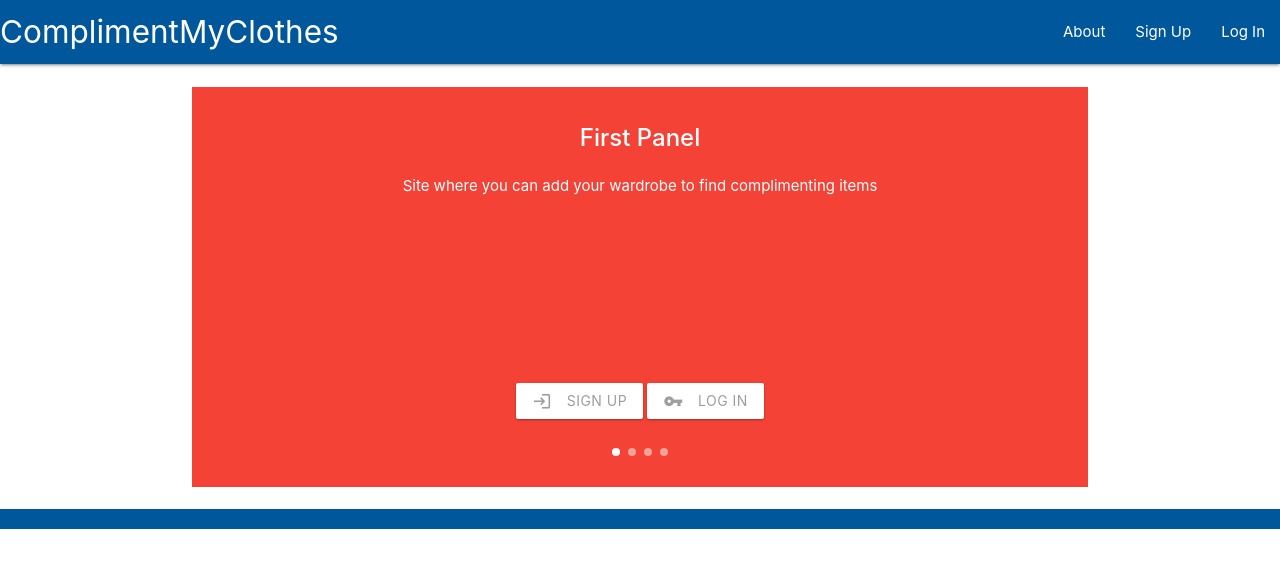
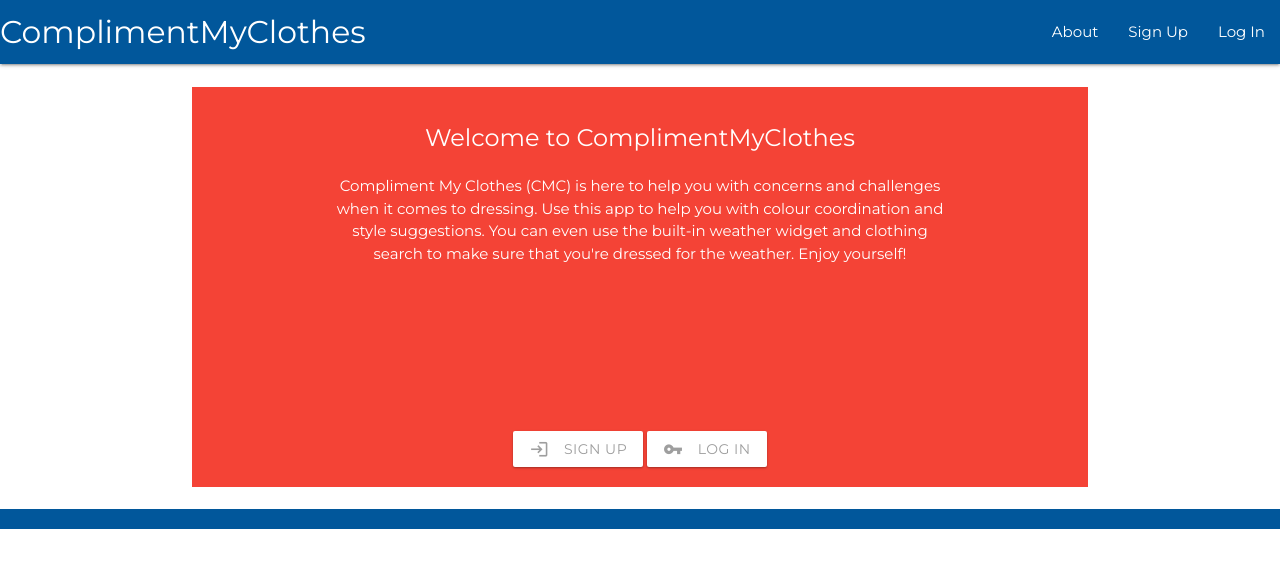
Before and after one commit to calmlb/ComplimentMyClothes, a Django app: page / in a window 1280 px wide. Shown: the top 568 px of the page. Run offline with Django 3.2, Linux system fonts and the light colour scheme; data that the repository does not hold is empty.

Commit message:
fix styles. add new font

```diff
--- a/main_app/static/css/style.css
+++ b/main_app/static/css/style.css
@@ -1,6 +1,16 @@
+body {
+  font-family: 'Montserrat', sans-serif;
+}
+
 .pass {
   display: flex;
   justify-content: space-evenly;
+}
+
+.banner {
+  display: flex;
+  justify-content: flex-start;
+  flex-direction: column;
 }
 
 .fullCircle-green {
--- a/main_app/templates/about.html
+++ b/main_app/templates/about.html
@@ -4,6 +4,6 @@
 <h1>About ComplimentMyClothes</h1>
 <hr />
 <p>Compliment My Clothes (CMC) is here to help you with concerns and challenges when it comes to dressing. From colour coordination to specifically matching tops, bottoms, or outfits together, dressing consultations are on the rise. Use the app to help you with colour coordination and style suggestions. You can even use the built-in weather widget and clothing search to make sure that you're dressed for the weather. Enjoy yourself!</p>
-<p>Made by Eric, Jasnoor and Hadi.</p>
+<p>Made with <span style="color: #e25555;">&#9829;</span> by the developer team Eric, Jasnoor and Hadi & the design team Hannah and Michelle.</p>
 
 {% endblock %}
--- a/main_app/templates/base.html
+++ b/main_app/templates/base.html
@@ -6,15 +6,14 @@
   <meta charset="UTF-8">
   <meta name="viewport" content="width=device-width, initial-scale=1.0">
   <meta http-equiv="X-UA-Compatible" content="ie=edge">
-  <title>ComplimentMyClothes</title>
+  <title>&nbsp;&nbsp;ComplimentMyClothes&nbsp;&nbsp;</title>
   <link rel="stylesheet" href="https://cdnjs.cloudflare.com/ajax/libs/materialize/1.0.0/css/materialize.min.css">
-  <script
-  src="https://code.jquery.com/jquery-3.5.1.min.js"
-  integrity="sha256-9/aliU8dGd2tb6OSsuzixeV4y/faTqgFtohetphbbj0="
-  crossorigin="anonymous"></script>
+  <script src="https://code.jquery.com/jquery-3.5.1.min.js" integrity="sha256-9/aliU8dGd2tb6OSsuzixeV4y/faTqgFtohetphbbj0=" crossorigin="anonymous"></script>
   <link rel="stylesheet" type="text/css" href="{% static 'css/style.css' %}?{% now "U" %}">
   <script src="https://cdnjs.cloudflare.com/ajax/libs/materialize/1.0.0/js/materialize.min.js"></script>
   <link rel="stylesheet" href="https://fonts.googleapis.com/icon?family=Material+Icons">
+  <link rel="preconnect" href="https://fonts.gstatic.com">
+<link href="https://fonts.googleapis.com/css2?family=Montserrat&display=swap" rel="stylesheet">
 </head>
 
 <body>
@@ -39,9 +38,7 @@
   <ul class="sidenav" id="mobile-demo">
     <li><a href="{% url 'about' %}">About</a></li>
     {% if user.is_authenticated %}
-    <!-- <li><a href="{% url 'home' %}">My Clothing</a></li>  -->
         <li><a href="{% url 'clothing_all' %}">View My Wardrobe</a></li>
-    <!-- <li><a href="{% url 'clothing_create' %}">Add Clothing</a></li> -->
         <li><a href="{% url 'logout' %}">Log Out</a></li>
     {% else %}
         <li><a href="{% url 'signup' %}">Sign Up</a></li>
@@ -55,14 +52,9 @@
   <br>
   <footer class="page-footer light-blue darken-4">
     <div class="right">All Rights Reserved, &copy; 2021 ComplimentMyClothes &nbsp;</div>
-
   </footer>
   <script defer>
   M.AutoInit();
-
-  // $(document).ready(function(){
-  //   $('.sidenav').sidenav();
-  // });
 
   var elems = document.querySelectorAll('.carousel');
   var xinstances = M.Carousel.init(elems, {
@@ -72,18 +64,9 @@
                   duration: 500
                 });
 
-  var myVar = setInterval(myTimer, 5000);
-
-  function myTimer() {
-  var el = document.querySelector(".carousel");
-  var l = M.Carousel.getInstance(el);
-  l.next(1);
-}
-
 $(document).ready(function(){
     $('.modal').modal();
   });
-
   </script>
 </body>
 </html>
--- a/main_app/templates/home.html
+++ b/main_app/templates/home.html
@@ -6,28 +6,16 @@
 <div class="carousel carousel-slider center">
   <div class="carousel-fixed-item center">
     {% if user.is_authenticated %}
-    <a class="btn waves-effect white grey-text darken-text-2 modal-trigger" href="#modal1"><i class="material-icons left">cloud_queue</i>Weather Based Wardrobe</a>
-    <a class="btn waves-effect white grey-text darken-text-2" href="{% url 'clothing_all' %}"><i class="material-icons left">loyalty</i>View My Wardrobe</a>
+    <a class="btn waves-effect white black-text darken-text-2 modal-trigger" href="#modal1"><i class="material-icons left">cloud_queue</i>Weather Based Wardrobe</a>
+    <a class="btn waves-effect white black-text darken-text-2" href="{% url 'clothing_all' %}"><i class="material-icons left">loyalty</i>View My Wardrobe</a>
 {% else %}
     <a class="btn waves-effect white grey-text darken-text-2" href="{% url 'signup' %}"><i class="material-icons left">login</i>Sign Up</a>
     <a class="btn waves-effect white grey-text darken-text-2" href="{% url 'login' %}"><i class="material-icons left">vpn_key</i>Log In</a>
 {% endif %}
   </div>
-  <div class="carousel-item red white-text" href="#one!">
-    <h2>First Panel</h2>
-    <p class="white-text">Site where you can add your wardrobe to find complimenting items</p>
-  </div>
-  <div class="carousel-item amber white-text" href="#two!">
-    <h2>Second Panel</h2>
-    <p class="white-text">Site where you can add your wardrobe to find complimenting items</p>
-  </div>
-  <div class="carousel-item green white-text" href="#three!">
-    <h2>Third Panel</h2>
-    <p class="white-text">Site where you can add your wardrobe to find complimenting items</p>
-  </div>
-  <div class="carousel-item blue white-text" href="#four!">
-    <h2>Fourth Panel</h2>
-    <p class="white-text">Site where you can add your wardrobe to find complimenting items</p>
+  <div class="carousel-item red white-text banner" href="#one!">
+    <h2>Welcome to ComplimentMyClothes</h2>
+    <p class="white-text container">Compliment My Clothes (CMC) is here to help you with concerns and challenges when it comes to dressing. Use this app to help you with colour coordination and style suggestions. You can even use the built-in weather widget and clothing search to make sure that you're dressed for the weather. Enjoy yourself!</p>
   </div>
 </div>
 
@@ -36,10 +24,10 @@
     <div class="modal-content">
       <div class="row">
         <div class="col s6">
-          <h1>Weather in {{weather_data.name}}</h1>
+          <h4>Weather in {{weather_data.name}}</h4>
+          <h6>Current Temperature: {{weather_data.main.temp}} &#8451;</h6>
+          <h6>Feels Like: {{weather_data.main.feels_like}} &#8451;</h6>
           <img src="http://openweathermap.org/img/w/{{ icon }}.png" alt="Image">
-          <h4>Current Temperature: {{weather_data.main.temp}} &#8451;</h4>
-          <h4>Feels Like: {{weather_data.main.feels_like}} &#8451;</h4>
         </div>
         <div class="col s6">
           <div class="center">
```
